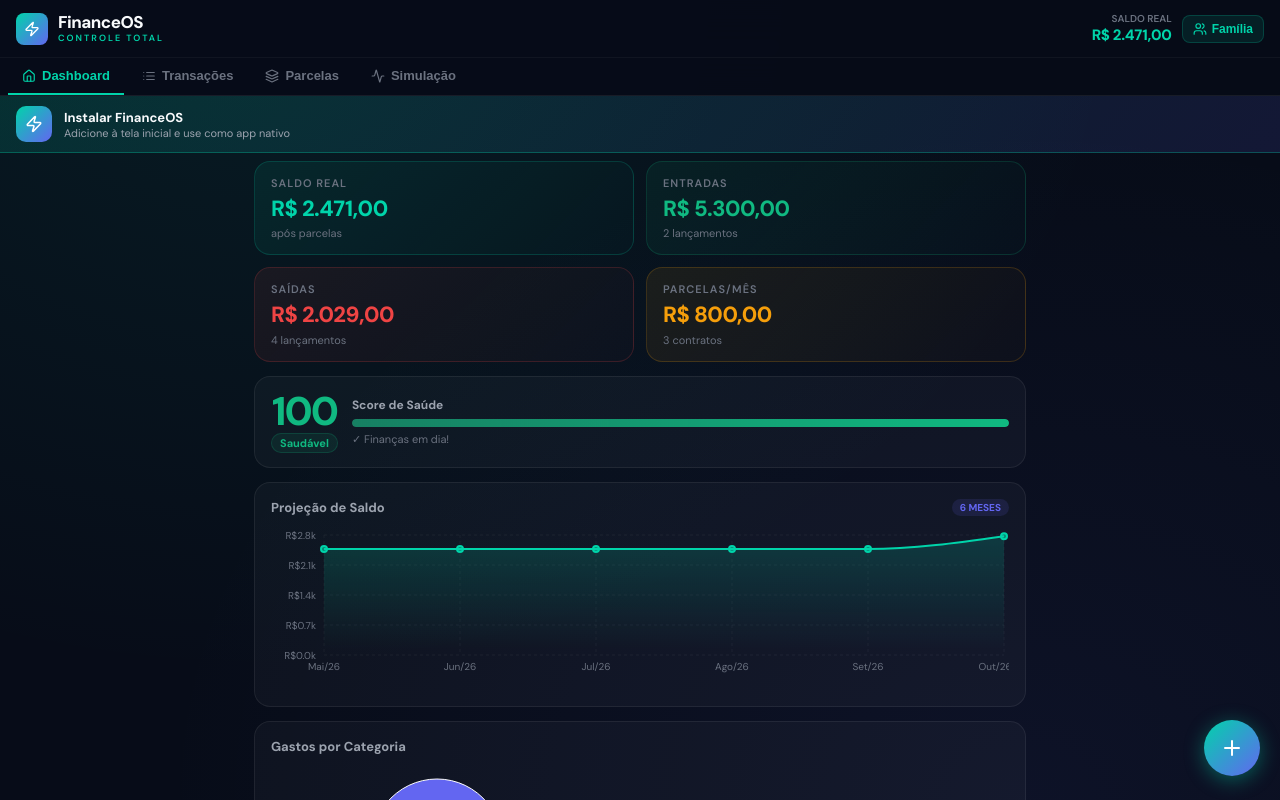
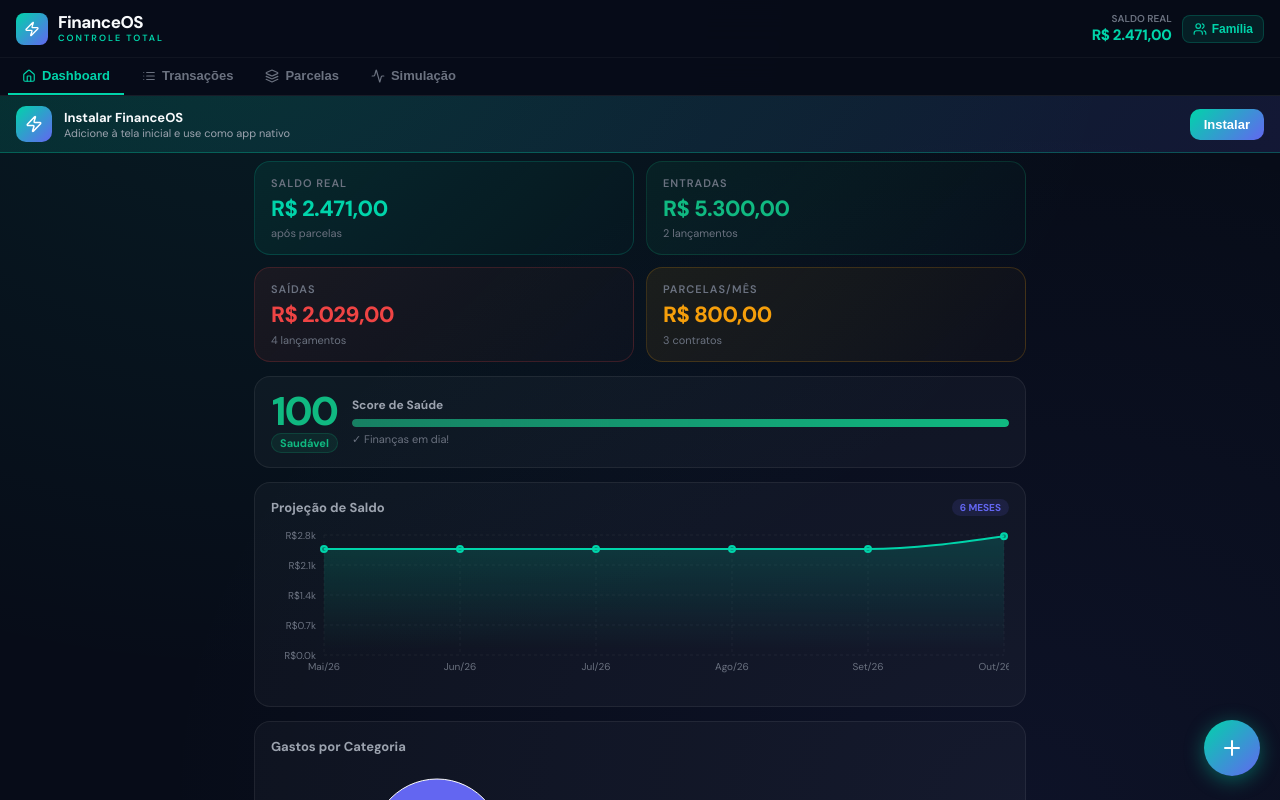
Before and after one commit to jefersongad19-bit/financeos, a React (Vite) app: page / in a window 1280 px wide. Built offline with nearby package versions, Linux system fonts and the light colour scheme.

Commit message:
Botao instalar sempre visivel

```diff
--- a/src/App.jsx
+++ b/src/App.jsx
@@ -468,7 +468,7 @@ export default function FinanceOS() {
                 : "Adicione à tela inicial e use como app nativo"}
             </div>
           </div>
-          {installPrompt && (
+          {(
             <button
               onClick={installApp}
               style={{ background: "linear-gradient(135deg,#00d4aa,#6366f1)", border: "none", borderRadius: 10, padding: "8px 14px", color: "#fff", fontWeight: 700, fontSize: 13, cursor: "pointer", flexShrink: 0 }}
```
